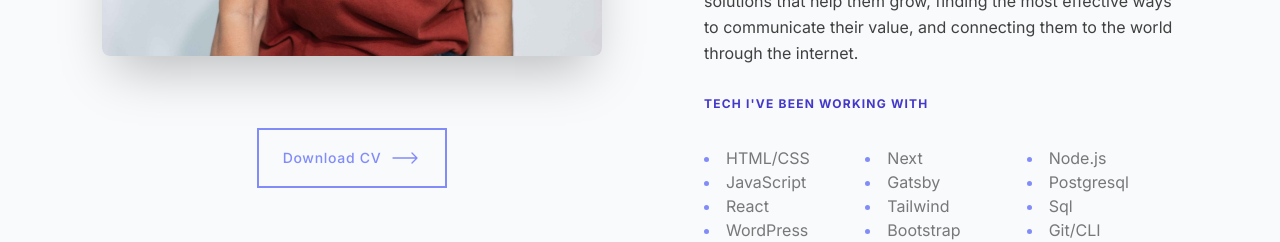
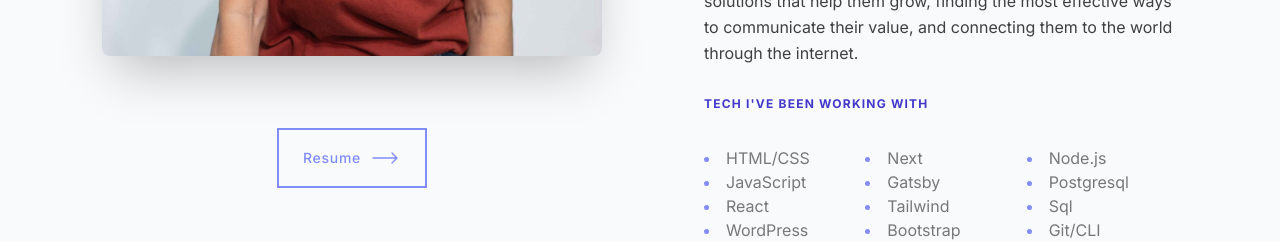
Before and after one commit to vianydev/vianydev.github.io, a Next.js app: page / in a window 1280 px wide. Shown: the part 1360-1602 px from the top of the page. Built offline with nearby package versions, Linux system fonts and the light colour scheme.

Commit message:
fix button back-home and resume

```diff
--- a/src/app/portfolio/page.js
+++ b/src/app/portfolio/page.js
@@ -7,6 +7,7 @@ import {
   temperamentos,
   himnappweb
 } from "@/assets/portfolio-projects"
+import ButtonSecondary from "@/components/button-secondary"
 
 export default function Portfolio() {
 
@@ -71,6 +72,8 @@ export default function Portfolio() {
 
       <div className="my-10 border-b border-gray-200"></div>
 
+      <ButtonSecondary link="/">Back Home</ButtonSecondary>
+
 
     </section>
   )
--- a/src/components/about-me.js
+++ b/src/components/about-me.js
@@ -1,6 +1,5 @@
 import Image from "next/image"
-import ButtonPrimary from "./button-primary"
-import profilePicture from '../../public/image/profile-picture.jpg'
+import ButtonBox from "./button-box"
 
 const AboutMe = () => {
   return (
@@ -25,7 +24,12 @@ const AboutMe = () => {
               {/* Download CV button */}
               <div className="my-5">
                 <div className="flex flex-col sm:flex-row justify-start m-0">
-                  <ButtonPrimary className="mx-0" link={'/'}> Download CV </ButtonPrimary>
+                  <ButtonBox
+                    className="mx-0"
+                    setTarget="_blank"
+                    url={"https://drive.google.com/file/d/1nnw5eBDUnle_a6G5SWDe-4MC7GpexEe6/view?usp=drive_link"}>
+                    Resume
+                  </ButtonBox>
                 </div>
               </div>
 
--- a/src/components/button-box.js
+++ b/src/components/button-box.js
@@ -1,21 +1,20 @@
-const ButtonBox = ({ children, handleClick }) => {
+const ButtonBox = ({ children, url, setTarget }) => {
   return (
-    <button
-      onClick={handleClick}
+    <a
+      href={url}
+      target={setTarget}
       className="mx-auto mt-8 text-sm font-medium px-6 py-2 relative border-2 border-indigo-400 text-indigo-400 hover:text-neutral-50 cursor-pointer before:content-[''] before:absolute before:h-full before:top-0 before:left-0 before:w-0 before:bg-indigo-400 before:transition-all before:ease-out before:duration-300 hover:before:w-full before:z-0"
     >
       <div className="relative inline-flex items-center tracking-wider">
 
         { children }
-        {/* <span className="relative hide hover:text-neutral-50" >Click to copy</span> */}
-
         <svg xmlns="http://www.w3.org/2000/svg" fill="none" viewBox="0 0 24 24" strokeWidth={1} stroke="currentColor" className="w-10 h-10 pl-2">
-          <path strokeLinecap="round" strokeLinejoin="round" d="M8.25 7.5V6.108c0-1.135.845-2.098 1.976-2.192.373-.03.748-.057 1.123-.08M15.75 18H18a2.25 2.25 0 002.25-2.25V6.108c0-1.135-.845-2.098-1.976-2.192a48.424 48.424 0 00-1.123-.08M15.75 18.75v-1.875a3.375 3.375 0 00-3.375-3.375h-1.5a1.125 1.125 0 01-1.125-1.125v-1.5A3.375 3.375 0 006.375 7.5H5.25m11.9-3.664A2.251 2.251 0 0015 2.25h-1.5a2.251 2.251 0 00-2.15 1.586m5.8 0c.065.21.1.433.1.664v.75h-6V4.5c0-.231.035-.454.1-.664M6.75 7.5H4.875c-.621 0-1.125.504-1.125 1.125v12c0 .621.504 1.125 1.125 1.125h9.75c.621 0 1.125-.504 1.125-1.125V16.5a9 9 0 00-9-9z" />
+          <path strokeLinecap="round" strokeLinejoin="round" d="M17.25 8.25L21 12m0 0l-3.75 3.75M21 12H3" />
         </svg>
 
       </div>
 
-    </button>
+    </a>
   )
 }
 
--- a/src/components/hero.js
+++ b/src/components/hero.js
@@ -1,4 +1,3 @@
-import ButtonPrimary from "./button-primary"
 const Hero = () => {
   return (
     <section className="my-0 mx-auto px-3 max-w-7xl md:px-20 lg:px-24 lg:py-30">
@@ -19,8 +18,6 @@ const Hero = () => {
           Building websites and training others about technology and digital media.
         </p>
 
-        {/* <ButtonPrimary link='/portfolio'>Portfolio</ButtonPrimary> */}
-
       </div>
     </section>
   )
--- a/src/components/lastest-projects.js
+++ b/src/components/lastest-projects.js
@@ -45,7 +45,7 @@ const LastestProjects = () => {
         />
       </div>
       <div className="mt-10 w-full flex">
-        <ButtonPrimary link="/portfolio">Ver más</ButtonPrimary>
+        <ButtonPrimary link="/portfolio">Portfolio</ButtonPrimary>
       </div>
     </section>
   )
--- /dev/null
+++ b/src/components/navbar-email.js
@@ -0,0 +1,41 @@
+import Link from 'next/link'
+
+const NavbarEmail = () => {
+  return (
+    <header className="fixed z-50 w-full ">
+      <div className="bg-white py-4 md:py-4 px-7 mx-auto w-full max-w-7xl sm:px-6 md:items-center md:flex md:justify-between lg:px-20">
+        <nav className="flex justify-between items-center w-full">
+          <div>
+
+            <Link href='/' className="inline-flex items-center space-x-3 lg:pr-16 pr-6">
+              <h2 className="font-bold text-2xl leading-6 text-neutral-800 ">viany.dev</h2>
+            </Link>
+          </div>
+
+          <div className="flex items-center">
+            <ul className="flex flex-auto space-x-2 justify-end">
+              <li id="contact"
+                className="nav-item text-neutral-500 border-b-2 border-transparent focus:outline-none focus:ring-2 focus:ring-offset-2 focus:ring-gray-800 cursor-pointer px-0 py-2 font-normal leading-3 inline-flex items-center hover:text-indigo-400 transition ease-out delay-100 hover:scale-105"
+              >
+                <a className='inline-flex items-center' href='mailto:vianydev@gmail.com' target="_blank">
+                  <svg xmlns="http://www.w3.org/2000/svg" fill="none" viewBox="0 0 24 24" strokeWidth={1.5} stroke="currentColor" className="w-6 h-6">
+                    <path strokeLinecap="round" strokeLinejoin="round" d="M21.75 6.75v10.5a2.25 2.25 0 01-2.25 2.25h-15a2.25 2.25 0 01-2.25-2.25V6.75m19.5 0A2.25 2.25 0 0019.5 4.5h-15a2.25 2.25 0 00-2.25 2.25m19.5 0v.243a2.25 2.25 0 01-1.07 1.916l-7.5 4.615a2.25 2.25 0 01-2.36 0L3.32 8.91a2.25 2.25 0 01-1.07-1.916V6.75" />
+                  </svg>
+                  <span className="pl-2 hidden sm:block">
+                    vianydev@gmail.com
+                  </span>
+                </a>
+              </li>
+            </ul>
+
+          </div>
+
+        </nav>
+
+      </div>
+    </header>
+
+  );
+}
+
+export default NavbarEmail;
--- a/src/components/navbar.js
+++ b/src/components/navbar.js
@@ -13,23 +13,8 @@ const Navbar = () => {
             </Link>
           </div>
 
-          <div className="flex items-center">
-            <ul className="flex flex-auto space-x-2 justify-end">
-              <li id="contact"
-                className="nav-item text-neutral-500 border-b-2 border-transparent focus:outline-none focus:ring-2 focus:ring-offset-2 focus:ring-gray-800 cursor-pointer px-0 py-2 font-normal leading-3 inline-flex items-center hover:text-indigo-400 transition ease-out delay-100 hover:scale-105"
-              >
-                {/* <a className='inline-flex items-center' href='mailto:vianydev@gmail.com' target="_blank">
-                  <svg xmlns="http://www.w3.org/2000/svg" fill="none" viewBox="0 0 24 24" strokeWidth={1.5} stroke="currentColor" className="w-6 h-6">
-                    <path strokeLinecap="round" strokeLinejoin="round" d="M21.75 6.75v10.5a2.25 2.25 0 01-2.25 2.25h-15a2.25 2.25 0 01-2.25-2.25V6.75m19.5 0A2.25 2.25 0 0019.5 4.5h-15a2.25 2.25 0 00-2.25 2.25m19.5 0v.243a2.25 2.25 0 01-1.07 1.916l-7.5 4.615a2.25 2.25 0 01-2.36 0L3.32 8.91a2.25 2.25 0 01-1.07-1.916V6.75" />
-                  </svg>
-                  <span className="pl-2 hidden sm:block">
-                    vianydev@gmail.com
-                  </span>
-                </a> */}
-              </li>
-            </ul>
+          <div className="flex items-center tracking-wider">
             <ButtonSecondary link='/portfolio' className="margin-nav">Portfolio</ButtonSecondary>
-
           </div>
 
         </nav>
```
